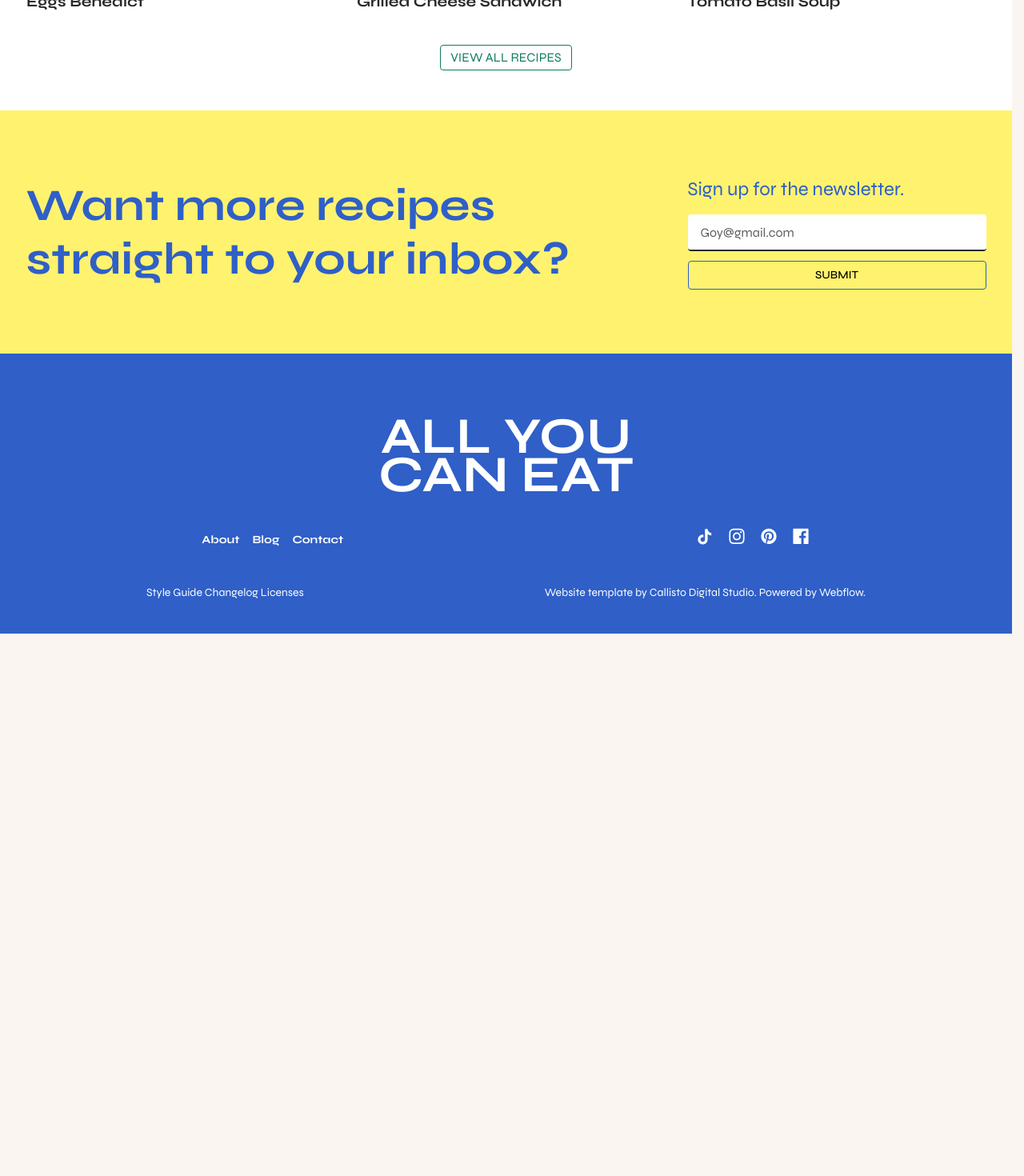
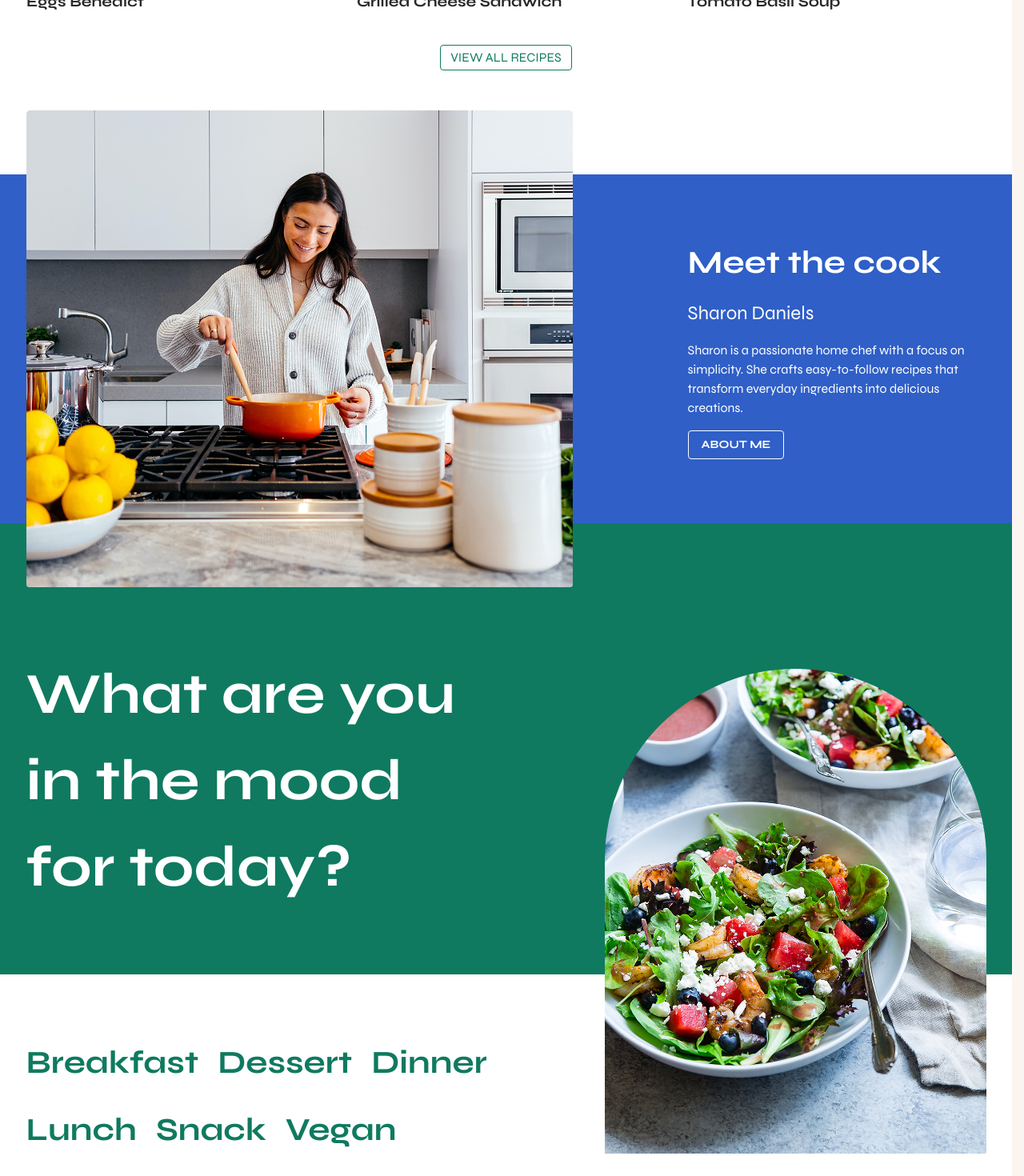
Before and after one commit to SStercorex2024/all-u-can-eat, a Vue app: page / in a window 1280 px wide. Shown: the part 2960-4430 px from the top of the page at 80% size. Before the commit the page ends 3752 px from the top, so only its background shows below. Built offline with nearby package versions, Linux system fonts and the light colour scheme.

Commit message:
Added about section to homepage.

```diff
--- /dev/null
+++ b/src/views/Home/HomeAbout.vue
@@ -0,0 +1,226 @@
+<script setup lang="ts">
+const listLinks = ['Breakfast', 'Dessert', 'Dinner', 'Lunch', 'Snack', 'Vegan']
+</script>
+
+<template>
+  <section aria-labelledby="about-banner-title" class="about-banner">
+    <div class="about-banner__head">
+      <div class="container about-banner__head-container">
+        <img
+          class="about-banner__head-image"
+          src="@/assets/images/about/1.jpg"
+          alt="Sharon Daniels"
+          loading="lazy"
+        />
+        <div class="about-banner__head-content">
+          <h2 class="about-banner__head-title">Meet the cook</h2>
+          <p class="about-banner__head-name">Sharon Daniels</p>
+          <p class="about-banner__head-desc">
+            Sharon is a passionate home chef with a focus on simplicity. She crafts easy-to-follow
+            recipes that transform everyday ingredients into delicious creations.
+          </p>
+          <a class="about-banner__link" href="/about">About Me</a>
+        </div>
+      </div>
+    </div>
+    <div class="about-banner__middle">
+      <div class="container about-banner__middle-container">
+        <h1 class="about-banner__middle-tile" id="about-banner-title">
+          What are you in the mood for today?
+        </h1>
+      </div>
+    </div>
+    <div class="about-banner__footer">
+      <div class="container about-banner__footer-container">
+        <ul class="about-banner__footer-list">
+          <li class="about-banner__footer-item" v-for="link in listLinks" :key="link">
+            <a :href="`/category/${link.toLowerCase()}`" class="about-banner__footer-link"
+              >{{ link }}
+            </a>
+          </li>
+        </ul>
+        <img
+          src="@/assets/images/about/3.jpg"
+          alt=""
+          loading="lazy"
+          class="about-banner__footer-img"
+        />
+      </div>
+    </div>
+  </section>
+</template>
+
+<style scoped>
+.about-banner {
+  display: flex;
+  justify-content: center;
+  align-items: center;
+  flex-direction: column;
+  padding-block: 80px;
+  background-color: var(--color-white);
+}
+
+.about-banner__head,
+.about-banner__middle,
+.about-banner__footer {
+  width: 100%;
+}
+
+.about-banner__head-container {
+  display: flex;
+  column-gap: 40px;
+  justify-content: space-between;
+}
+
+.about-banner__head {
+  background-color: var(--color-blue);
+}
+
+.about-banner__head-image {
+  position: relative;
+  max-width: 683px;
+  margin-block: -80px;
+  border-radius: var(--border-radius-m);
+}
+
+.about-banner__head-content {
+  display: flex;
+  flex-direction: column;
+  row-gap: 16px;
+  color: var(--color-white);
+  max-width: 373px;
+  padding-block: 80px;
+}
+
+.about-banner__head-title {
+  font-size: 40px;
+  font-weight: 700;
+}
+
+.about-banner__head-name {
+  font-size: 24px;
+}
+
+.about-banner__link {
+  display: flex;
+  align-self: baseline;
+  align-content: center;
+  align-items: center;
+  font-size: 14px;
+  font-weight: 700;
+  text-transform: uppercase;
+  border: 1px solid var(--color-white);
+  border-radius: var(--border-radius-m);
+  height: var(--height-button-m);
+  padding-inline: 16px;
+}
+
+.about-banner__link:hover {
+  color: var(--color-yellow);
+}
+
+.about-banner__middle {
+  background-color: var(--color-gray);
+}
+
+.about-banner__middle-container {
+  display: flex;
+  align-items: flex-start;
+  padding-block: 160px 80px;
+}
+
+.about-banner__middle-tile {
+  width: 560px;
+  font-size: 72px;
+  font-weight: 700;
+  color: var(--color-white);
+}
+.about-banner__footer-container {
+  display: flex;
+  column-gap: 40px;
+}
+
+.about-banner__footer-list {
+  display: flex;
+  align-items: flex-start;
+  flex-wrap: wrap;
+  gap: 24px;
+  padding-top: 80px;
+}
+
+.about-banner__footer-link {
+  font-weight: 700;
+  font-size: 40px;
+  color: var(--color-gray);
+  transition: var(--transition-duration);
+}
+
+.about-banner__footer-link:hover {
+  color: var(--color-yellow);
+}
+
+.about-banner__footer-img {
+  border-radius: 400px 400px 0 0;
+  max-width: 477px;
+  margin-top: -382px;
+}
+
+@media (max-width: 1124px) {
+  .about-banner__head-container {
+    flex-direction: column;
+    align-content: center;
+    align-items: center;
+    justify-content: center;
+  }
+  .about-banner__head-image {
+    margin-block: -60px 0;
+  }
+  .about-banner__middle-container {
+    padding-block: 50px;
+  }
+  .about-banner__middle-tile {
+    font-size: 42px;
+  }
+}
+@media (max-width: 962px) {
+  .about-banner__footer-img {
+    max-width: 340px;
+    margin-top: -123px;
+  }
+  .about-banner__footer-list {
+    padding-top: 40px;
+  }
+  .about-banner__footer-link {
+    font-size: 32px;
+  }
+}
+@media (max-width: 721px) {
+  .about-banner__head-image {
+    width: 100%;
+  }
+  .about-banner__middle-container {
+    padding-bottom: 130px;
+  }
+  .about-banner__footer-img {
+    order: -1;
+  }
+}
+@media (max-width: 666px) {
+  .about-banner__middle-container {
+    text-align: center;
+    padding-bottom: 140px;
+  }
+  .about-banner__middle-tile {
+    width: 100%;
+  }
+  .about-banner__footer-container {
+    flex-direction: column;
+    align-items: center;
+    justify-content: center;
+  }
+  .about-banner__footer-list {
+    justify-content: center;
+  }
+}
+
+</style>
--- a/src/views/Home/HomeView.vue
+++ b/src/views/Home/HomeView.vue
@@ -2,6 +2,7 @@
 import HomeBanner from '@/views/Home/HomeBanner.vue'
 import RecipesByCategory from '@/views/Home/RecipesByCategory.vue'
 import NevestRecipes from '@/views/Home/NevestRecipes.vue'
+import HomeAbout from '@/views/Home/HomeAbout.vue'
 </script>
 
 <template>
@@ -9,5 +10,6 @@ import NevestRecipes from '@/views/Home/NevestRecipes.vue'
     <HomeBanner/>
     <RecipesByCategory/>
     <NevestRecipes/>
+    <HomeAbout/>
   </main>
 </template>
```
Also changed, not shown: src/assets/images/about/1.jpg (added), src/assets/images/about/3.jpg (added).
